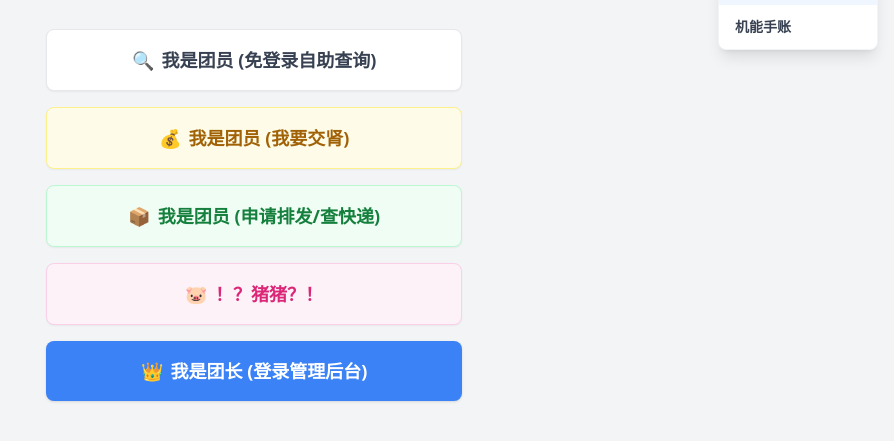
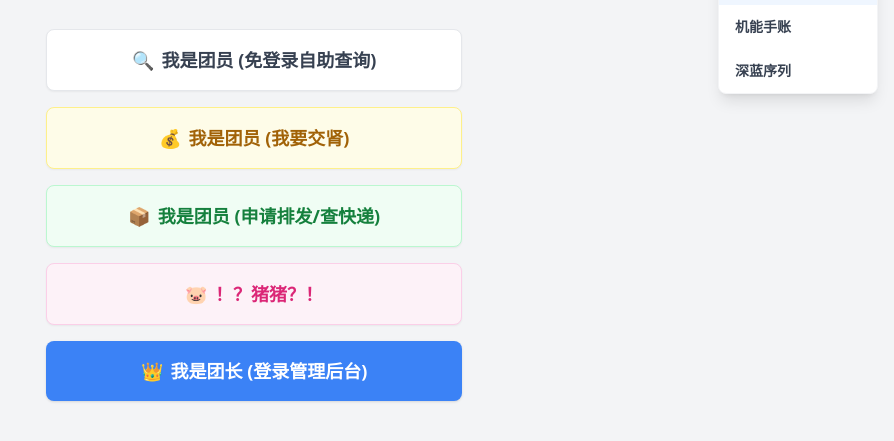
Before and after one commit to wuzu-pjsk/Trad-cn-goods-checker, a plain HTML site: page index.html in a window 1280 px wide. Both pictures are taken after a click on the button 1243 px from the left and 33 px from the top of the page. Shown: the part 131-572 px from the top of the page, without its empty margins (386-1280 px from the left). Drawn offline with nearby package versions, Linux system fonts and the light colour scheme.

Commit message:
Update index.html

```diff
--- a/index.html
+++ b/index.html
@@ -83,6 +83,10 @@
                 <button onclick="changeTheme('journal', 'journal.html')" class="px-4 py-3 text-sm text-left font-bold text-gray-700 hover:bg-orange-50 hover:text-orange-600 flex items-center justify-between group transition-colors">
                     机能手账
                     <svg class="w-4 h-4 text-orange-500 opacity-0 group-hover:opacity-100 transition-opacity" viewBox="0 0 24 24" fill="none" stroke="currentColor" stroke-width="3"><polyline points="20 6 9 17 4 12"/></svg>
+                </button>
+                 <button onclick="changeTheme('deepblue', 'deepblue.html')" class="px-4 py-3 text-sm text-left font-bold text-gray-700 hover:bg-purple-50 hover:text-purple-600 flex items-center justify-between group transition-colors">
+                    深蓝序列
+                    <svg class="w-4 h-4 text-purple-500 opacity-0 group-hover:opacity-100 transition-opacity" viewBox="0 0 24 24" fill="none" stroke="currentColor" stroke-width="3"><polyline points="20 6 9 17 4 12"/></svg>
                 </button>
             </div>
         </div>
```
